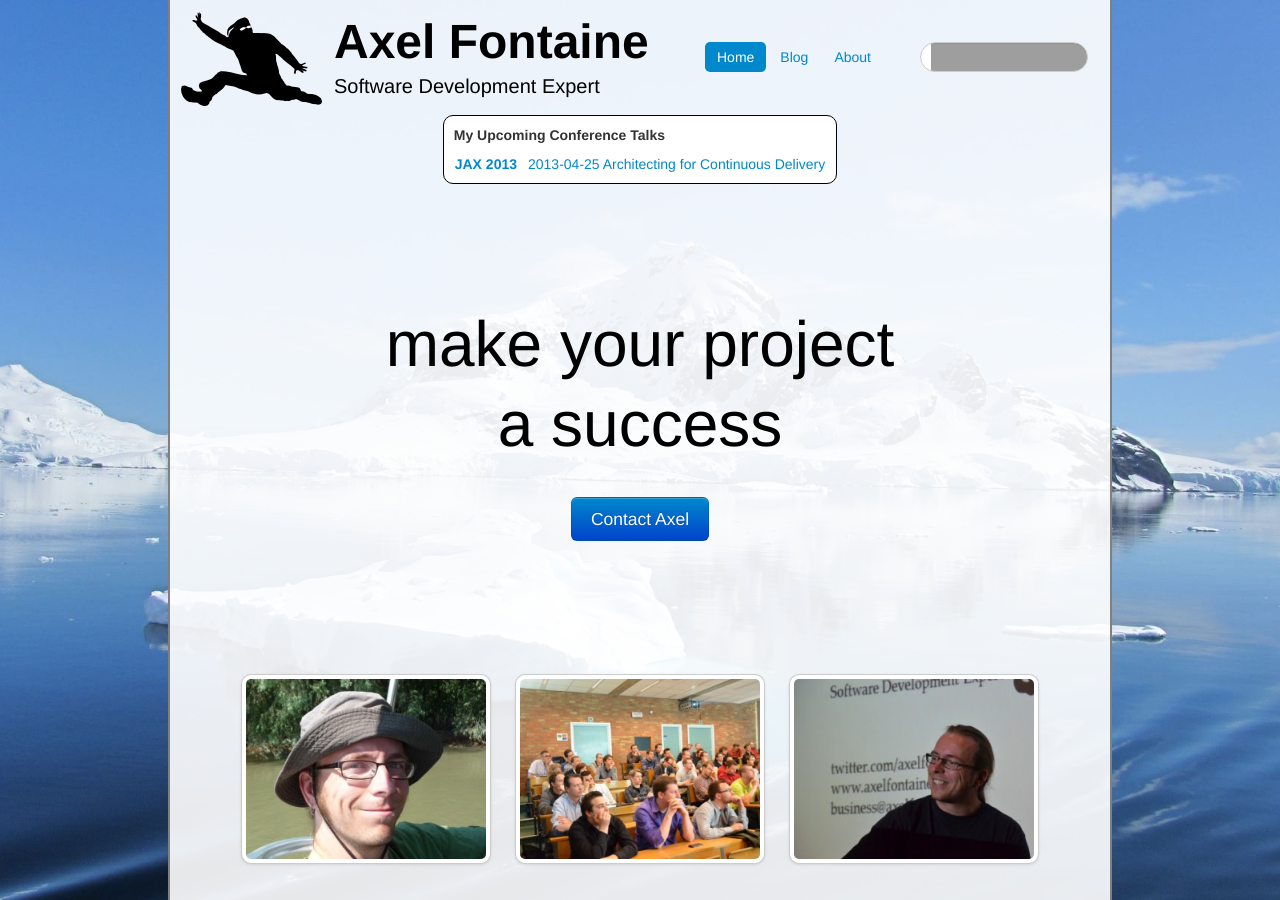
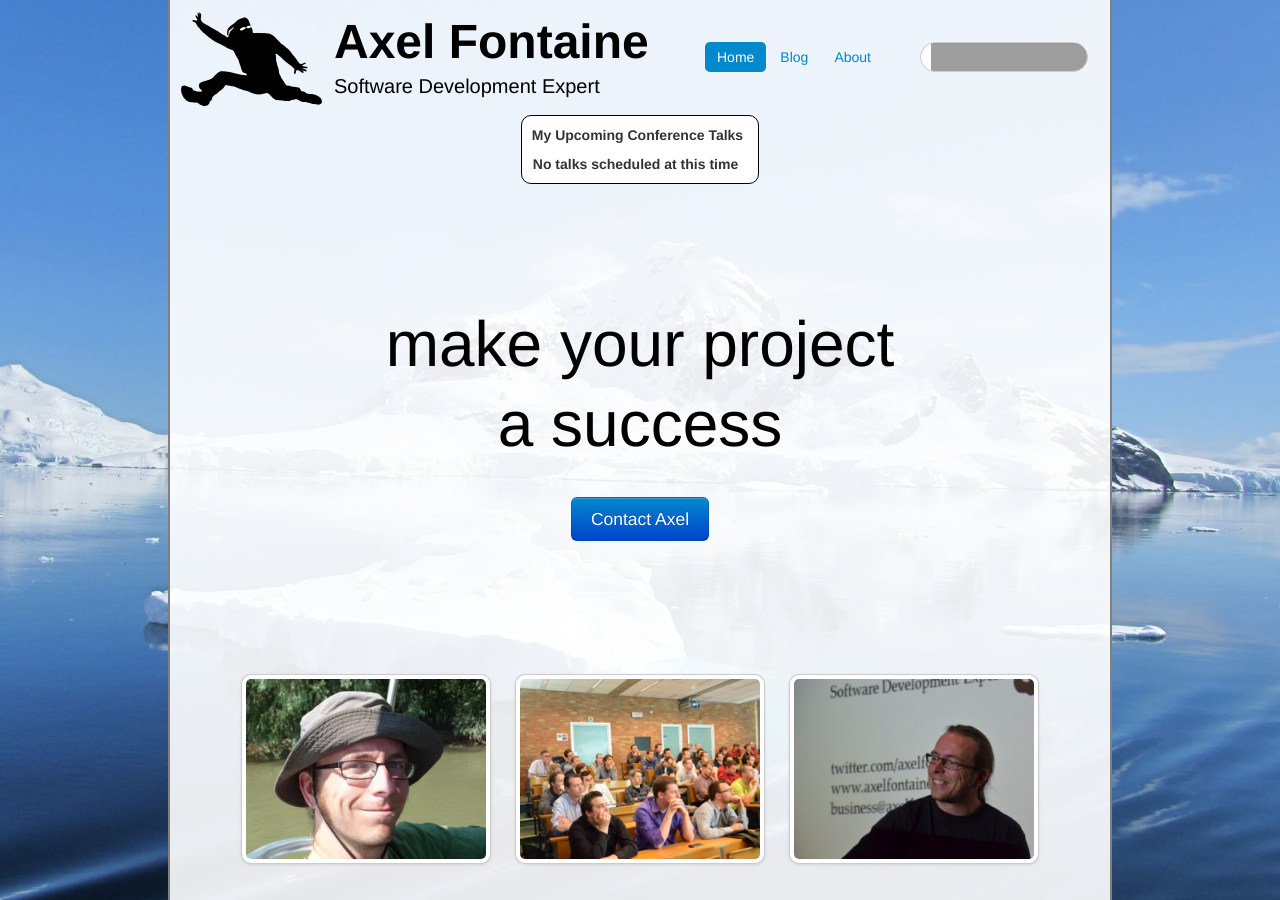
Before and after one commit to axelfontaine/axelfontaine.com, a Jekyll site: the page built from index.html, in a window 1280 px wide and 900 px high. Built offline with Jekyll 4.4.1, drawn with Linux system fonts in a browser that asks for light colours; grey boxes are pictures that could not be loaded.

Commit message:
Removed Jax from list of upcoming

```diff
--- a/index.html
+++ b/index.html
@@ -9,9 +9,7 @@ pill: home
 
     <table>
         <tr>
-            <td><a href="http://jax.de/2013/speaker/#7895">JAX 2013</a></td>
-            <td><a href="http://jax.de/2013/sessions/?tid=2886#session-24808">2013-04-25
-                            Architecting for Continuous Delivery</a><br/></td>
+            <td>No talks scheduled at this time</td>
         </tr>
     </table>
 </div>
```
